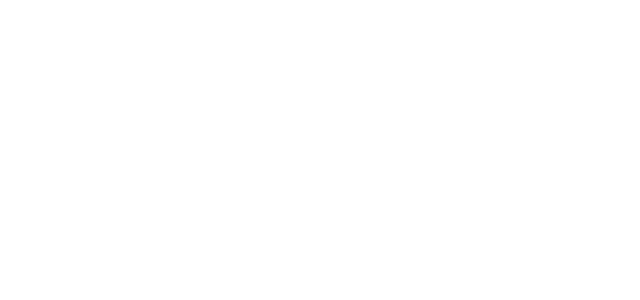
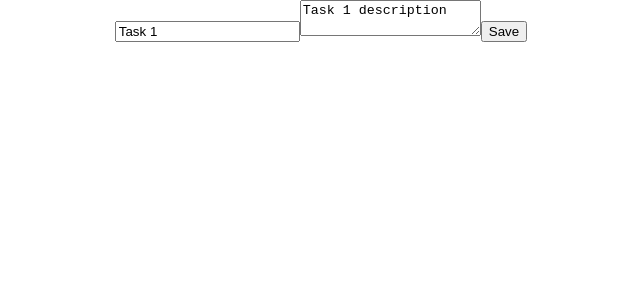
Before and after one commit to FrancRose/todo-react-rtk, a React (Create React App) app: page /edit-task/1 in a window 1280 px wide. Before the commit this address had no page. Shown: the top 300 px of the page, without its empty margins (319-959 px from the left). Built offline with nearby package versions, Linux system fonts and the light colour scheme.

Commit message:
Finish todo list logic - begin styling

```diff
--- a/src/App.js
+++ b/src/App.js
@@ -11,6 +11,7 @@ function App() {
         <Routes>
           <Route path="/" element={<TasksList />} />
           <Route path="/create-task" element={<TaskForm />} />
+          <Route path="/edit-task/:id" element={<TaskForm />} />
         </Routes>
       </BrowserRouter>
     </div>
--- a/src/components/TaskForm.js
+++ b/src/components/TaskForm.js
@@ -1,8 +1,8 @@
-import React, { useState } from "react";
-import { useDispatch } from "react-redux/es/exports";
-import { addTask } from "../features/tasks/taskSlice";
+import React, { useState, useEffect } from "react";
+import { useDispatch, useSelector } from "react-redux/es/exports";
+import { addTask, editTask } from "../features/tasks/taskSlice";
 import { v4 as uuid } from "uuid";
-import { useNavigate } from "react-router-dom";
+import { useNavigate, useParams } from "react-router-dom";
 
 const TaskForm = () => {
   const [task, setTask] = useState({
@@ -12,6 +12,8 @@ const TaskForm = () => {
 
   const dispatch = useDispatch();
   const navigate = useNavigate();
+  const params = useParams();
+  const tasks = useSelector((state) => state.tasks);
 
   const handleChange = (e) => {
     setTask({
@@ -22,14 +24,25 @@ const TaskForm = () => {
 
   const handleSubmit = (e) => {
     e.preventDefault();
+
+    if (params.id) {
+      dispatch(editTask(task))
+    } else {
       dispatch(
         addTask({
           ...task,
           id: uuid(),
         })
       );
-    navigate('/')
+    }
+    navigate("/");
   };
+
+  useEffect(() => {
+    if (params.id) {
+      setTask(tasks.find((task) => task.id === params.id));
+    }
+  }, []);
 
   return (
     <form onSubmit={handleSubmit}>
@@ -38,11 +51,13 @@ const TaskForm = () => {
         type="text"
         placeholder="title"
         onChange={handleChange}
+        value={task.title}
       />
       <textarea
         name="description"
         placeholder="description"
         onChange={handleChange}
+        value={task.description}
       ></textarea>
       <button>Save</button>
     </form>
--- a/src/components/TasksList.js
+++ b/src/components/TasksList.js
@@ -14,7 +14,7 @@ const TasksList = () => {
   return (
     <div>
       <header>
-        <h1>Tasks</h1>
+        <h1>Tasks: {tasks.length} to complete</h1>
         <Link to="/create-task">Create Task</Link>
       </header>
 
@@ -23,6 +23,7 @@ const TasksList = () => {
           <h3>{task.title}</h3>
           <p>{task.description}</p>
           <button onClick={() => handleDelete(task.id)}>Delete</button>
+          <Link to={`/edit-task/${task.id}`}>Edit</Link>
         </div>
       ))}
     </div>
--- a/src/features/tasks/taskSlice.js
+++ b/src/features/tasks/taskSlice.js
@@ -23,6 +23,16 @@ export const taskSlice = createSlice({
       state.push(action.payload);
     },
 
+    editTask: (state, action) => {
+      const { id, title, description } = action.payload;
+
+      const foundTask = state.find((task) => task.id === id);
+      if (foundTask) {
+        foundTask.title = title
+        foundTask.description = description
+      }
+    },
+
     deleteTask: (state, action) => {
       const taskFound = state.find((task) => task.id === action.payload);
       if (taskFound) {
@@ -32,5 +42,5 @@ export const taskSlice = createSlice({
   },
 });
 
-export const { addTask, deleteTask } = taskSlice.actions;
+export const { addTask, editTask, deleteTask } = taskSlice.actions;
 export default taskSlice.reducer;
```
Lines whose indentation alone changed are shown as unchanged.
